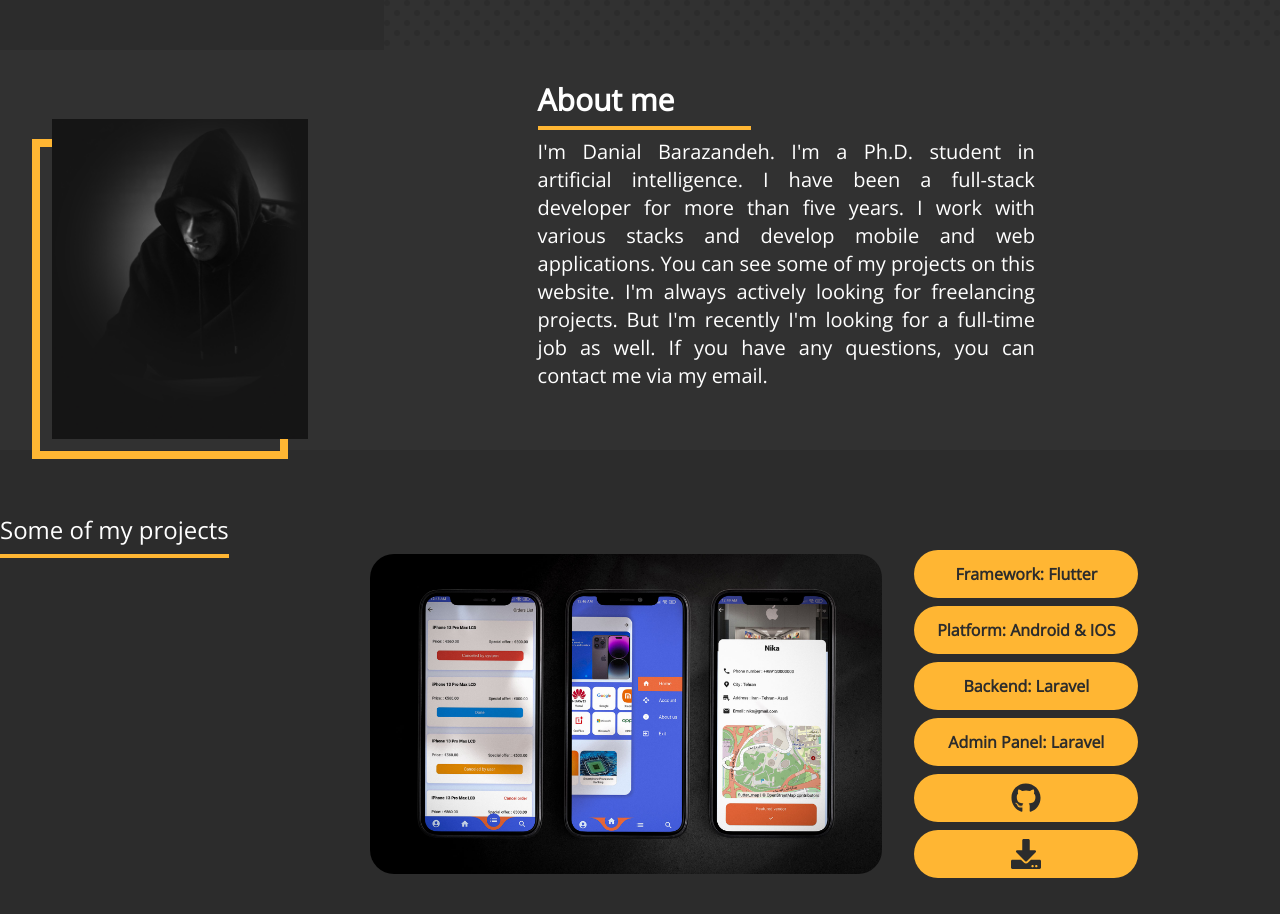
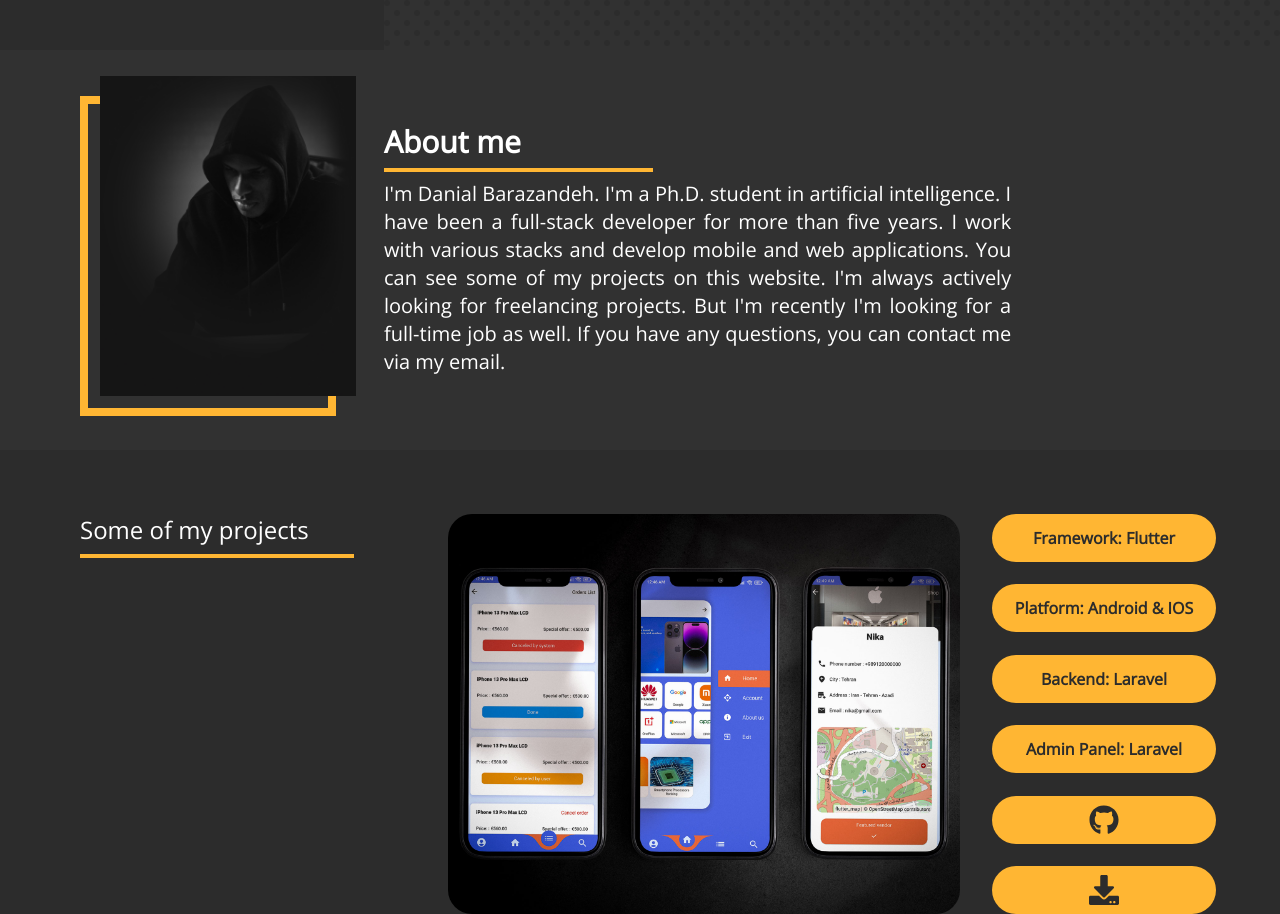
Before and after one commit to danial-barazandeh/portfolio, a Next.js app: page / in a window 1280 px wide. Shown: the part 400-1314 px from the top of the page. Built offline with nearby package versions, Linux system fonts and the light colour scheme.

Commit message:
small fix
small fix

```diff
--- a/app/page.module.css
+++ b/app/page.module.css
@@ -1,6 +1,6 @@
 @layer {
   .header {
-    @apply w-[100%] flex h-[450px] relative;
+    @apply w-[100%] flex h-[450px] relative p-0 m-0;
   }
 
   .header>.rightSide {
@@ -11,11 +11,11 @@
     @apply m-0 w-[30%] bg-backgroundColor h-full z-10;
   }
   .title{
-    @apply text-white text-center m-8 text-lg sm:m-8 sm:text-xl  md:m-10  md:text-2xl lg:m-12  lg:text-3xl xl:m-14 xl:text-3xl 2xl:m-16 2xl:text-4xl;
+    @apply absolute top-[10%] left-[10vh] text-white text-center text-lg sm:text-xl  md:text-2xl  lg:text-3xl xl:text-3xl 2xl:text-4xl;
   }
 
   .introduction {
-    @apply text-white text-xl text-center absolute bottom-[10%] left-[10%] flex-col justify-items-start  justify-start content-start items-start z-20;
+    @apply text-white text-xl text-center absolute bottom-[10%] left-[10vh] flex-col justify-items-start  justify-start content-start items-start z-20;
   }
   .introduction>.child {
     @apply text-left text-lg sm:text-lg md:text-xl lg:text-xl xl:text-2xl 2xl:text-2xl;
@@ -28,14 +28,14 @@
 
 
   .body {
-    @apply bg-backgroundColor2 text-white flex p-8 h-[50vh];
+    @apply bg-backgroundColor2 text-white flex h-[50vh]  p-0 m-0;
   }
   .body>.leftSide {
-    @apply w-[40%] text-center flex-col;
+    @apply w-[30%] text-center;
   }
 
   .body>.rightSide{
-    @apply w-[60%] flex-col ml-8;
+    @apply w-[70%] h-full flex flex-col justify-center;
   }
 
 
--- a/app/page.tsx
+++ b/app/page.tsx
@@ -29,13 +29,13 @@ export default function Home() {
 
       </div>
 
-      <div className="flex-row w-[100%]">
+      <div className="flex flex-col">
 
         <div className={styles.body}>
 
           <div className={styles.leftSide}>
 
-            <div className="relative mt-[12%] w-[20%]">
+            <div className="relative mt-[12%] w-[100%] ml-[10vh]">
               <div className="bg-me bg-contain bg-center absolute z-10 top-[-2.5vh] left-[2.5vh] sizing">
 
               </div>
@@ -66,13 +66,19 @@ export default function Home() {
         </div>
 
 
-        <div className="bg-backgroundColor h-[50%] flex justify-center mt-16">
+        <div className="mt-16 flex flex-col sm:flex-col md:flex-col lg:flex-row xl:flex-row 2xl:flex-row">
 
-          <div className="flex-col">
-            <span className="text-white text-2xl"> Some of my projects</span>
-            <div className="border-b-4 border-accentColor w-[100%] my-2"></div>
+          <div className="w-[100%] lg:w-[50%] xl:w-[40%] 2xl:w-[30%] mb-16">
+            <div className="flex flex-col ml-[10vh]">
+              <span className="text-white text-2xl"> Some of my projects</span>
+              <div className="border-b-4 border-accentColor w-[90%] my-2"></div>
+            </div>
           </div>
-          <Swiperr />
+
+          <div className="flex justify-center items-center mx-[5%] w-[90%] lg:w-[60%] xl:w-[60%] 2xl:w-[50%]">
+            <Swiperr />
+          </div>
+
         </div>
 
       </div>
--- a/app/swiperr.tsx
+++ b/app/swiperr.tsx
@@ -12,7 +12,7 @@ import { FaGithub, FaDownload } from "react-icons/fa";
 export default function Swiperr() {
     return (<Swiper
         modules={[Navigation, Scrollbar, A11y]}
-        className='w-[70vw] h-[50vh] bg-backgroundColor flex items-center justify-center justify-items-center'
+        className='w-[100%] h-[100%]m-0'
         spaceBetween={50}
         centeredSlides={true}
         centeredSlidesBounds={true}
@@ -23,25 +23,25 @@ export default function Swiperr() {
         onSlideChange={() => console.log('slide change')}
         onSwiper={(swiper) => console.log(swiper)}
     >
-        <SwiperSlide className='flex items-center justify-center justify-items-center gap-8 px-[5vw]' key="key">
+        <SwiperSlide className='flex gap-8' key="key">
 
-            <div className='w-[70vh] h-[40vh] overflow-hidden rounded-3xl backgr bg-[url("http://localhost:3000/images/mobileWorldSlider.jpg")] bg-cover bg-no-repeat bg-center'>
+            <div className='w-[100%] h-[50vh] overflow-hidden rounded-3xl backgr bg-[url("http://localhost:3000/images/mobileWorldSlider.jpg")] bg-cover bg-no-repeat bg-center'>
             </div>
 
-            <div>
-                <div className='rounded-3xl bg-accentColor text-backgroundColor w-56 h-12 flex items-center justify-center mb-2'>
+            <div className='flex flex-col justify-between h-[50vh]'>
+                <div className='rounded-3xl bg-accentColor text-backgroundColor w-56 h-12 flex items-center justify-center'>
                     <span className=' font-bold'>Framework: Flutter</span>
                 </div>
-                <div className='rounded-3xl bg-accentColor text-backgroundColor w-56 h-12 flex items-center justify-center mb-2'>
+                <div className='rounded-3xl bg-accentColor text-backgroundColor w-56 h-12 flex items-center justify-center'>
                     <span className=' font-bold'>Platform: Android & IOS</span>
                 </div>
-                <div className='rounded-3xl bg-accentColor text-backgroundColor w-56 h-12 flex items-center justify-center mb-2'>
+                <div className='rounded-3xl bg-accentColor text-backgroundColor w-56 h-12 flex items-center justify-center'>
                     <span className=' font-bold'>Backend: Laravel</span>
                 </div>
-                <div className='rounded-3xl bg-accentColor text-backgroundColor w-56 h-12 flex items-center justify-center mb-2'>
+                <div className='rounded-3xl bg-accentColor text-backgroundColor w-56 h-12 flex items-center justify-center'>
                     <span className=' font-bold'>Admin Panel: Laravel</span>
                 </div>
-                <div className='rounded-3xl bg-accentColor text-backgroundColor w-56 h-12 flex items-center justify-center text-3xl  mb-2'>
+                <div className='rounded-3xl bg-accentColor text-backgroundColor w-56 h-12 flex items-center justify-center text-3xl'>
                     <FaGithub></FaGithub>
                 </div>
                 <div className='rounded-3xl bg-accentColor text-backgroundColor w-56 h-12 flex items-center justify-center text-3xl'>
```
